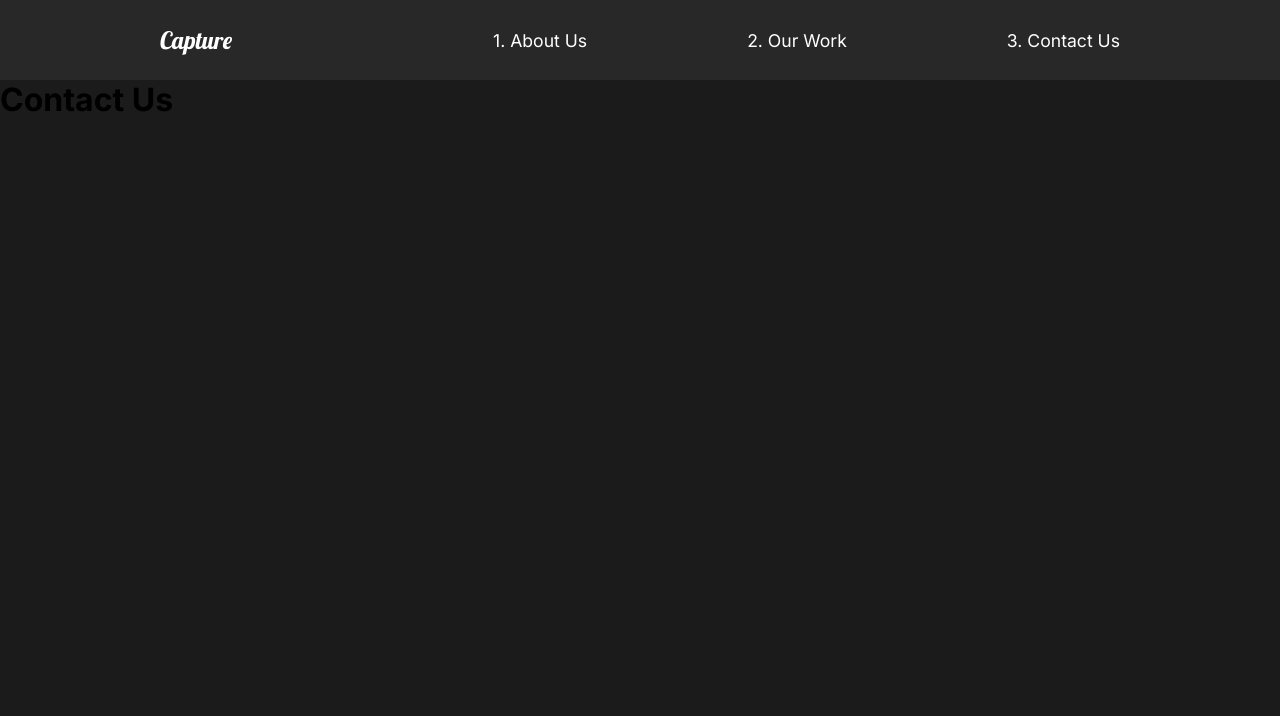
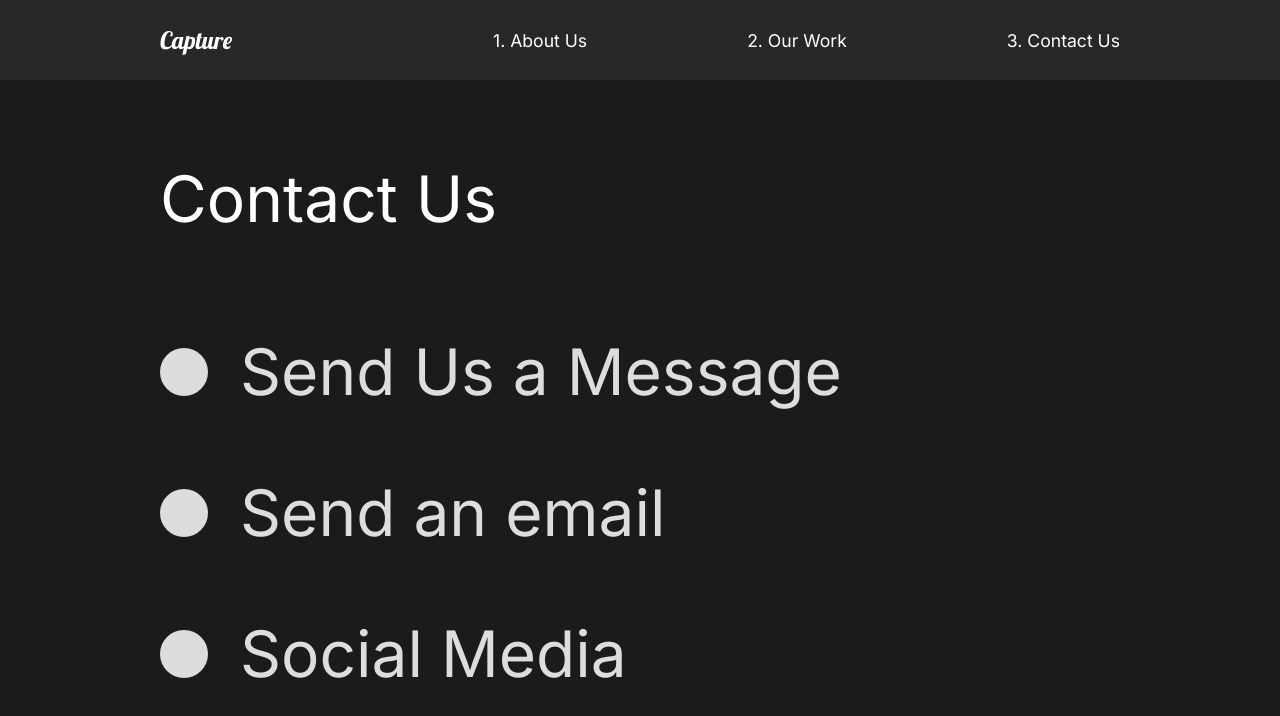
Before and after one commit to artemudovyk/react-portfolio-website-capture, a React (Create React App) app: page /contact in a window 1280 px wide. Shown: the top 716 px of the page. Built offline with nearby package versions, Linux system fonts and the light colour scheme.

Commit message:
Contact Us Page content and animation

```diff
--- a/src/pages/ContactUsPage.js
+++ b/src/pages/ContactUsPage.js
@@ -1,17 +1,65 @@
 import { motion } from 'framer-motion';
-import { pageTransitionAnim } from '../animation';
+import { pageTransitionAnim, titleAnim } from '../animation';
+import styled from 'styled-components';
+import { StyledHide, StyledTitle } from '../styles';
 
 function ContactUsPage() {
     return (
-        <motion.div
+        <StyledContactLayout
             variants={pageTransitionAnim}
             initial="hidden"
             animate="visible"
             exit="exit"
         >
-            <h1>Contact Us</h1>
-        </motion.div>
+            <StyledTitle>
+                <motion.h2 variants={titleAnim}>Contact Us</motion.h2>
+            </StyledTitle>
+            <div>
+                <StyledHide>
+                    <StyledSocialLinks variants={titleAnim}>
+                        <StyledCircle />
+                        <h2>Send Us a Message</h2>
+                    </StyledSocialLinks>
+                </StyledHide>
+
+                <StyledHide>
+                    <StyledSocialLinks variants={titleAnim}>
+                        <StyledCircle />
+                        <h2>Send an email</h2>
+                    </StyledSocialLinks>
+                </StyledHide>
+
+                <StyledHide>
+                    <StyledSocialLinks variants={titleAnim}>
+                        <StyledCircle />
+                        <h2>Social Media</h2>
+                    </StyledSocialLinks>
+                </StyledHide>
+            </div>
+        </StyledContactLayout>
     );
 }
 
+const StyledContactLayout = styled(motion.div)`
+    padding: 5rem 10rem;
+    color: #dddddd;
+    min-height: 90vh;
+`;
+
+const StyledCircle = styled.div`
+    border-radius: 50%;
+    width: 3rem;
+    height: 3rem;
+    background: #dddddd;
+`;
+
+const StyledSocialLinks = styled(motion.div)`
+    display: flex;
+    align-items: center;
+
+    h2 {
+        margin: 2rem;
+    }
+`;
+
 export default ContactUsPage;
--- a/src/styles.js
+++ b/src/styles.js
@@ -19,7 +19,7 @@ export const StyledDescription = styled.div`
     h2 {
         font-weight: lighter;
     }
-`
+`;
 
 export const StyledImageDiv = styled.div`
     flex: 1;
@@ -31,8 +31,13 @@ export const StyledImageDiv = styled.div`
         height: 80vh;
         object-fit: cover;
     }
-`
+`;
+
+export const StyledTitle = styled.div`
+    margin-bottom: 4rem;
+    color: white;
+`;
 
 export const StyledHide = styled.div`
     overflow: hidden;
-`
+`;
```
